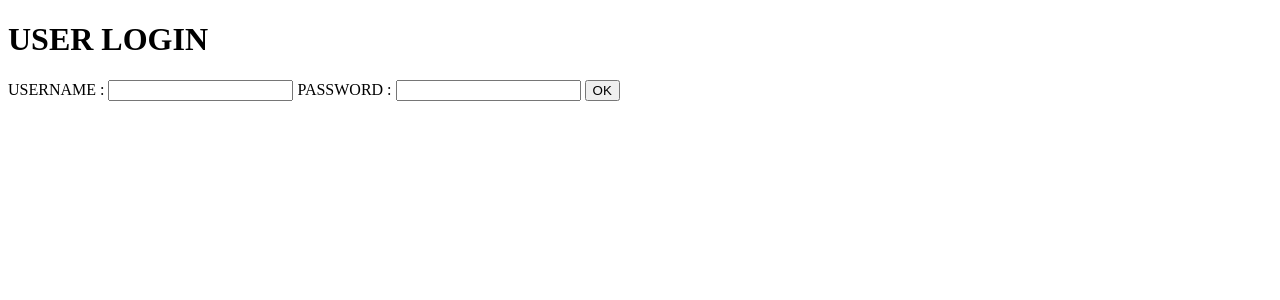
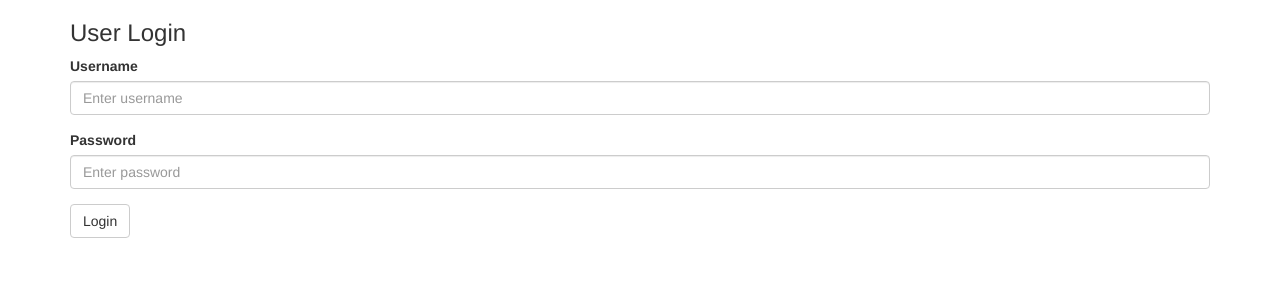
Before and after one commit to VigneshwarRavichandran/Django-Basics, a Django app: page /login_system/login/ in a window 1280 px wide. Shown: the top 300 px of the page. Run offline with Django 3.2, Linux system fonts and the light colour scheme; some libraries are stand-ins or nearby versions.

Commit message:
Added Login features
Signed-off-by: Vigneshwar Ravichandran <vigneshwarravichandran@gmail.com>

```diff
--- a/website/login_system/templates/login.html
+++ b/website/login_system/templates/login.html
@@ -2,15 +2,26 @@
 <html>
 <head>
 	<title>Login</title>
+	<meta charset="utf-8">
+  <meta name="viewport" content="width=device-width, initial-scale=1">
+  <link rel="stylesheet" href="https://maxcdn.bootstrapcdn.com/bootstrap/3.4.0/css/bootstrap.min.css">
+  <script src="https://ajax.googleapis.com/ajax/libs/jquery/3.4.1/jquery.min.js"></script>
+  <script src="https://maxcdn.bootstrapcdn.com/bootstrap/3.4.0/js/bootstrap.min.js"></script>
 </head>
 <body>
-	<h1>USER LOGIN</h1>
-	<form action="/your-name/" method="post">
-    <label>USERNAME : </label>
-    <input id="username" type="text" name="username">
-    <label>PASSWORD : </label>
-    <input id="password" type="password" name="password">
-    <input type="submit" value="OK">
-	</form>
+	<div class="container">
+	  <h3>User Login</h3>
+		<form action="login_form" method="post">
+	    <div class="form-group">
+	      <label>Username</label>
+	      <input type="text" class="form-control" id="username" placeholder="Enter username" name="username">
+	    </div>
+	    <div class="form-group">
+	      <label>Password</label>
+	      <input type="password" class="form-control" id="password" placeholder="Enter password" name="password">
+	    </div>
+	    <button type="submit" class="btn btn-default">Login</button>
+	  </form>
+	</div>
 </body>
 </html>
```
Also changed, not shown: website/login_system/helper.py (added), website/login_system/helper/__init__.py (deleted), website/login_system/migrations/0001_initial.py, website/login_system/response.py (added), website/login_system/response/__init__.py (deleted).
